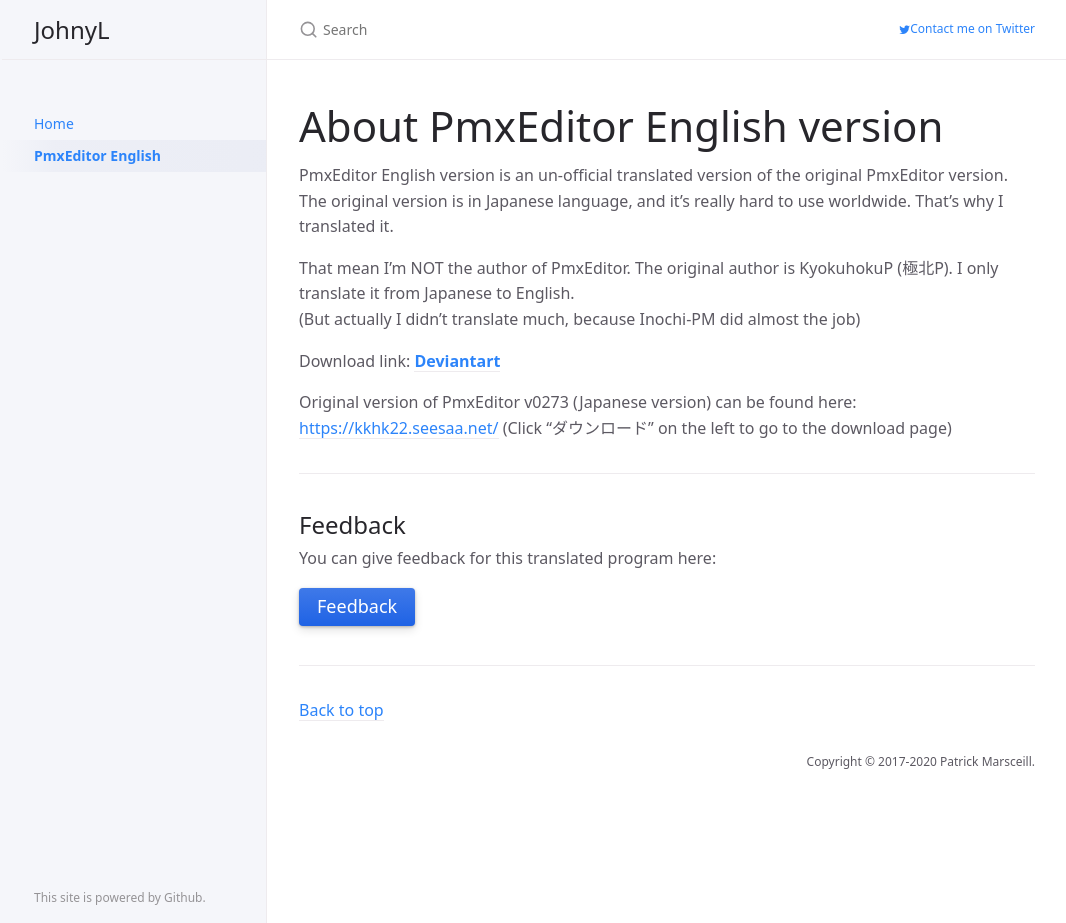
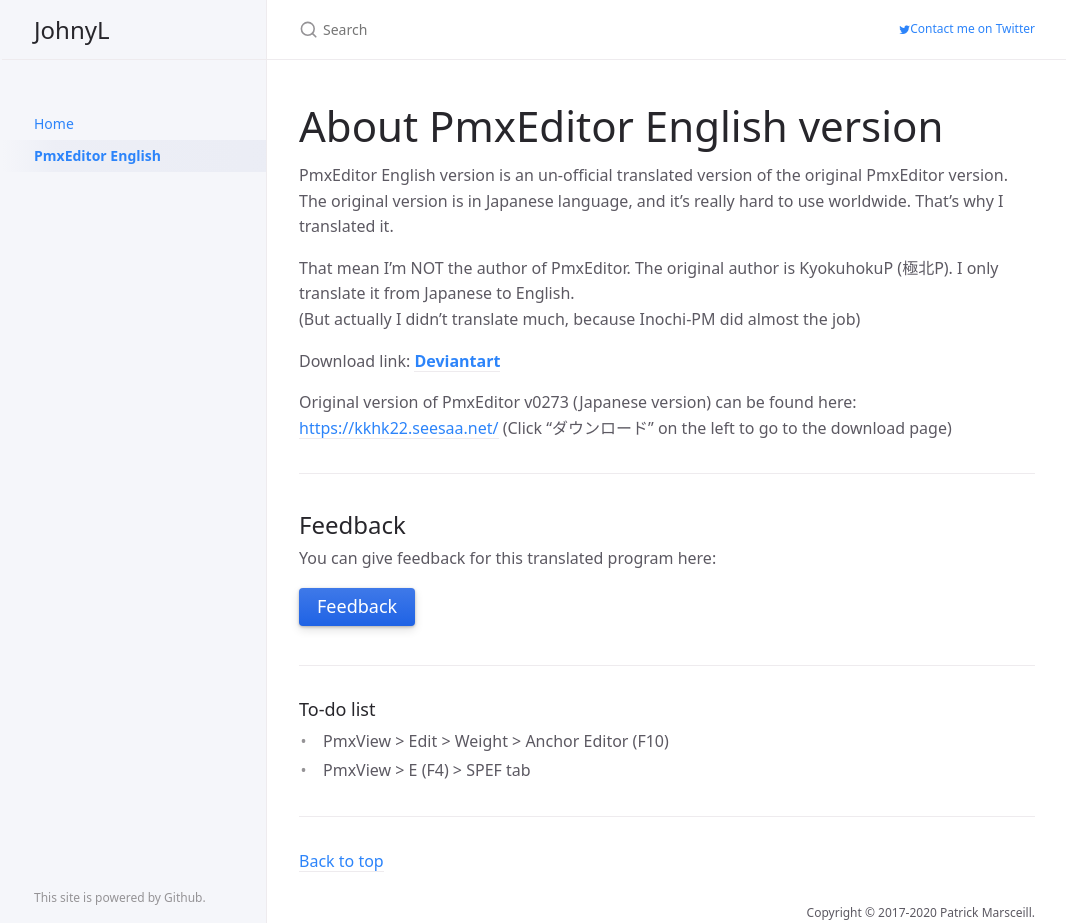
Before and after one commit to johnwithlenon/johnwithlenon.github.io, a Jekyll site: the page built from pmxe.md, in a window 1280 px wide and 923 px high. Shown: the whole window, without its empty margins (105-1171 px from the left). Built offline with Jekyll 4.4.1, drawn with Linux system fonts in a browser that asks for light colours.

Commit message:
Update pmxe.md

```diff
--- a/pmxe.md
+++ b/pmxe.md
@@ -26,3 +26,10 @@
 You can give feedback for this translated program here:
 
 [Feedback](https://docs.google.com/forms/d/e/1FAIpQLScFE6HNyDqaISYVAyrQ0jwRXhYNT1cQ71syuoQg_Gy4B8_2dA/viewform){: .btn .btn-primary .fs-5 .mb-4 .mb-md-0 .mr-2 target="_blank" rel="noopener"}
+
+---
+
+### To-do list
+
+- PmxView > Edit > Weight > Anchor Editor (F10)
+- PmxView > E (F4) > SPEF tab
```
